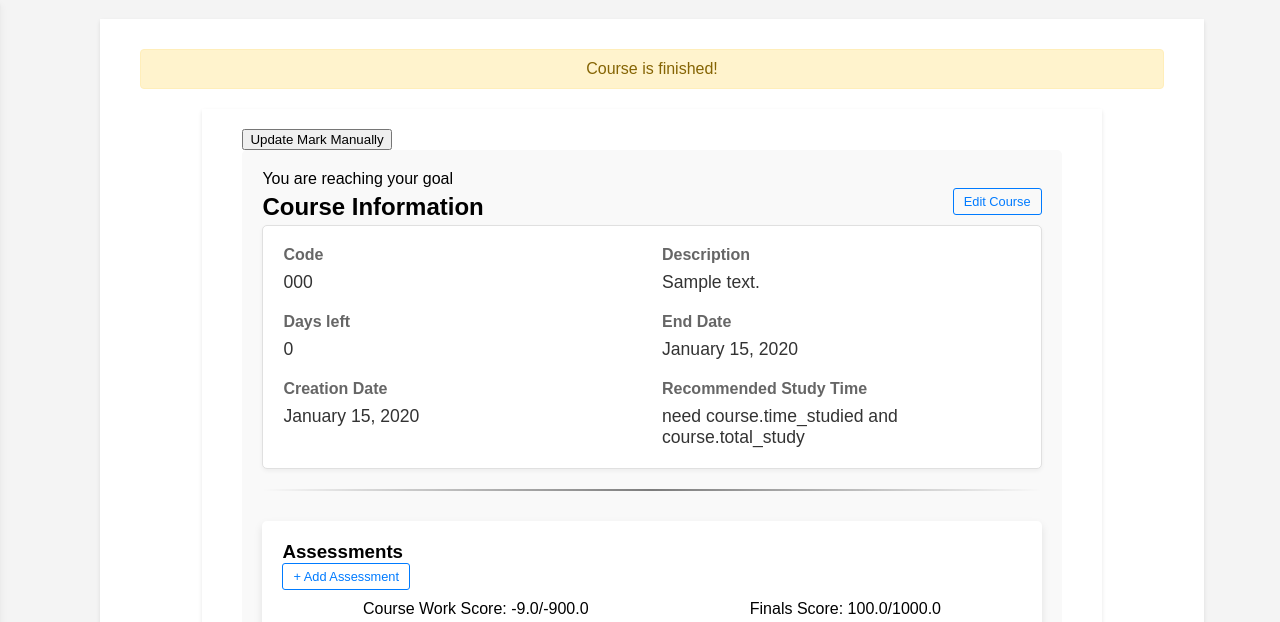
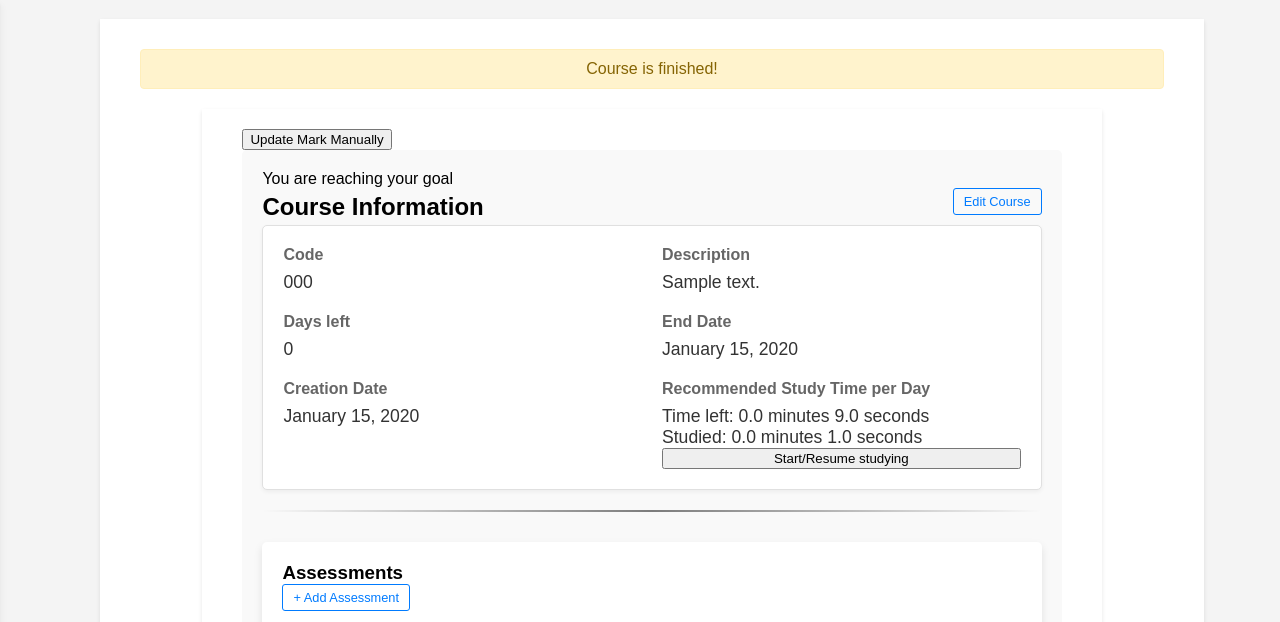
Before and after one commit to JoshuaChou10/GradeGenius, a Flask app: page /course/1 in a window 1280 px wide. Shown: the part 119-741 px from the top of the page. Run offline with Flask 3, Linux system fonts and the light colour scheme; a user stored in the database is signed in; tables that the repository leaves empty hold one stand-in row (values such as "Sample post").

Commit message:
Added study timer, and guest restrictions

```diff
--- a/helpers.py
+++ b/helpers.py
@@ -31,7 +31,7 @@
 def check_grade_change(course, prev_grade, action):
     course_grade = get_attr(course, 'grade')
     if prev_grade != course_grade:
-        flash(f"Assessment successfully {action}. Grade {'increased' if course_grade > prev_grade else 'decreased'} from {prev_grade}% to {course_grade}%",'info')
+        flash(f"Assessment successfully {action}. Grade {'increased' if course_grade > prev_grade else 'decreased'} from {prev_grade}% to {course_grade}%",'info' if prev_grade>course_grade else 'success')
     else:
         flash(f"Assessment successfully {action}. Grade stayed the same",'info')
 
--- a/models.py
+++ b/models.py
@@ -38,14 +38,14 @@
     description=db.Column(db.String(500), nullable=True)
     creation_date = db.Column(db.DateTime, nullable=False)
     end_date = db.Column(db.DateTime, nullable=False)
-    # description = db.Column(db.Text, nullable=True)
-    # date_created = db.Column(db.DateTime, default=datetime.utcnow)
     assessments = db.relationship('Assessment', backref='course', lazy=True)  # Relationship with Assessment
     starting_grade=db.Column(db.Float, nullable=False)
     starting_marks=db.Column(db.Float, nullable=False)
     grade=db.Column(db.Float, nullable=False)
     total_marks=db.Column(db.Float, nullable=False)
     goal = db.Column(db.Integer, nullable=False)  # Goal for the course (e.g., target grade or outcome)
+    total_study=db.Column(db.Float, nullable=False)
+    time_studied=db.Column(db.Float, nullable=False, default=0)
     def days_remaining(self):
         current_date = datetime.utcnow()
         difference = self.end_date - current_date
--- a/routes/course.py
+++ b/routes/course.py
@@ -1,5 +1,5 @@
 from routes.user import check_course_ownership
-from flask import session, request, redirect, url_for, render_template,flash
+from flask import session, request, redirect, url_for, render_template,flash,jsonify
 from helpers import get_weights
 
 import uuid
@@ -54,6 +54,7 @@
         end_date_str= request.form.get('end_date')
         end_date = datetime.strptime(end_date_str, '%Y-%m-%d')  # Assuming end_date is in 'YYYY-MM-DD' format
         grade= request.form.get('grade')
+        total_study= request.form.get('total_study')*60 #store in seconds
         if not grade:
             grade=0.0
         else:
@@ -78,18 +79,21 @@
                                 starting_marks=total_marks,
                                 grade=grade,
                                 total_marks=total_marks,
-                                goal=goal)
+                                goal=goal,
+                                total_study=total_study
+                                )
+
             db.session.add(new_course)
             db.session.commit()
             return redirect(url_for('course_details', course_id=new_course.id))
         # If the user is not logged in, store the course data temporarily in the session
         else:
 
-
             if 'temporary_courses' not in session:
                 session['temporary_courses'] = []
-
-
+            if len(session['temporary_courses'])>=2:
+                flash("signup_prompt","info")
+                return redirect(url_for('dashboard'))
             temp_id = int(uuid.uuid4())
             session['temporary_courses'].append({
                     'id': temp_id,
@@ -111,7 +115,11 @@
         else:
             flash("Course successfully added! Sign up to save your progress.","success")
         return redirect(url_for('dashboard'))
-
+    if 'user_id' not in session:
+        if len(session['temporary_courses'])>=2:
+            flash("Signup to add more courses!","warning")
+            flash("signup_prompt","info")
+            return redirect(url_for('dashboard'))
     return render_template('add_course.html',action="Add")
 
 @app.route('/course/<int:course_id>/edit', methods=['POST', 'GET'])
@@ -143,7 +151,8 @@
             'starting_grade':float(request.form.get('starting_grade')) if request.form.get('starting_grade') else 0.0,
             'starting_marks':float(request.form.get('starting_marks')) if request.form.get('starting_marks') else 0.0,
             'grade': float(request.form.get('grade')) if request.form.get('grade') else 0.0,
-            'goal': float(request.form.get('goal'))
+            'goal': float(request.form.get('goal')),
+            'total_study':float(request.form.get('total_study'))*60
         }
 
         if 'user_id' in session:
@@ -204,3 +213,33 @@
         if not course:
             return render_template("not_found.html")
     return redirect(url_for('course_details',course_id=course_id))
+
+
+@app.route('/course/<int:course_id>/update_study_times', methods=['POST'])
+@check_course_ownership
+def update_study_times(course_id):
+    if 'user_id' in session:
+        data = request.json
+        course = Course.query.get(course_id)
+        if course:
+            course.total_study-=data['time_studied']
+            course.time_studied += data['time_studied']
+            db.session.commit()
+            return '', 204  # No Content response
+    else:
+        flash("signup_prompt","info")
+    return 'Course not found', 404
+
+@app.route('/course/<int:course_id>/update_total_study', methods=['POST'])
+@check_course_ownership
+def update_total_study(course_id):
+    if 'user_id' in session:
+        total_study=request.form.get("total_study")
+        course = Course.query.get(course_id)
+        if course:
+            course.total_study=total_study
+            db.session.commit()
+            return '', 204  # No Content response
+    else:
+        flash("signup_prompt","info")
+    return 'Course not found', 404
--- a/routes/user.py
+++ b/routes/user.py
@@ -89,9 +89,6 @@
             return redirect(url_for('login'))
 
         goal = request.form.get("goal")
-
-        # Validate and process 'goal' as needed here
-
         user.goal = goal
         try:
             db.session.commit()
--- a/static/css/dashboard.css
+++ b/static/css/dashboard.css
@@ -105,6 +105,7 @@
     border-radius: 8px;
     box-shadow: 0 4px 8px rgba(0, 0, 0, 0.1); /* Soft shadow for depth */
     margin-left: 2%; /* Spacing between courses list and goal section */
+    margin-top:5rem;
 }
 
 .goal-section h2 {
--- a/templates/add_assessment.html
+++ b/templates/add_assessment.html
@@ -30,7 +30,7 @@
             </div>
 
             <div class="form-group">
-                <label for="isFinal">Exam or Culminating?:</label>
+                <label for="isFinal">Final Assessment?</label>
                 <select id="isFinal" name="isFinal" class="form-control" onchange="showHideWeightInput()">
                     <option value="no" {% if not (assessment and assessment.weight) %}selected{% endif %}>No</option>
                     <option value="yes" {% if assessment and assessment.weight %}selected{% endif %}>Yes</option>
@@ -38,7 +38,7 @@
             </div>
             <div class="form-group" id="weightInput" style="{{ 'display:block;' if assessment and assessment.weight else 'display:none;' }}">
                 <label for="weight">Weight (%):</label>
-                <input type="number" placeholder="Enter weight in percent" id="weight" name="weight" class="form-control" min="0" max="100" value="{{ assessment.weight*100 if assessment and assessment.weight and action == 'Edit' else (session['form_data']['weight']*100 if 'form_data' in session and 'weight' in session['form_data'] else '') }}" >
+                <input type="number" step="0.1" placeholder="Enter weight in percent" id="weight" name="weight" class="form-control" min="0" max="100" value="{{ assessment.weight*100 if assessment and assessment.weight and action == 'Edit' else (session['form_data']['weight']*100 if 'form_data' in session and 'weight' in session['form_data'] else '') }}" >
             </div>
 
             <button type="submit" class="btn btn-primary">{{ action }} Assessment</button>
--- a/templates/course_details.html
+++ b/templates/course_details.html
@@ -77,9 +77,21 @@
                     <p>{{course.creation_date.date().strftime('%B %d, %Y') }}</p>
                 </div>
                 <div class="info-item">
-                    <label>Recommended Study Time</label>
-                    <p>need course.time_studied and course.total_study</p>
+                    <label>Recommended Study Time per Day</label>
+                    <p>Time left:
+                        <span id="time-left">
+                            {{ (course.total_study - course.time_studied) // 60 }} minutes
+                            {{ (course.total_study - course.time_studied) % 60 }} seconds
+                        </span>
+                    </p>
+                    <p>Studied:
+                        <span id="time-studied">{{ course.time_studied // 60 }}</span> minutes
+                        <span id="time-studied-seconds">{{ course.time_studied % 60 }}</span> seconds
+                    </p>
+                    <button id="study-button" data-course-id="{{ course.id }}" data-time-left="{{ course.total_study - course.time_studied }}" data-time-studied="{{ course.time_studied }}">Start/Resume studying</button>
+
                 </div>
+
 
         </div>
             <hr class="section-separator">
@@ -209,6 +221,58 @@
     }
 }
 
-    </script>
+document.addEventListener('DOMContentLoaded', function() {
+    const studyButton = document.getElementById('study-button');
+    let studyInterval;
+    let timeLeft = parseInt(studyButton.getAttribute('data-time-left'), 10);
+    let timeStudied = parseInt(studyButton.getAttribute('data-time-studied'), 10);
+    const timeLeftDisplay = document.getElementById('time-left');
+    const timeStudiedDisplay = document.getElementById('time-studied');
+    const timeStudiedSecondsDisplay = document.getElementById('time-studied-seconds');
+
+    studyButton.addEventListener('click', function() {
+        let isStudying = studyButton.getAttribute('data-studying') === 'true';
+        const courseId = studyButton.getAttribute('data-course-id');
+        isStudying = !isStudying;
+        studyButton.setAttribute('data-studying', isStudying.toString());
+
+        if (isStudying) {
+            studyButton.textContent = 'Stop studying';
+            studyInterval = setInterval(() => {
+                if (timeLeft > 0) {
+                    timeLeft -= 1;
+                    timeStudied += 1;
+
+                    // Update the displayed time
+                    timeLeftDisplay.textContent = Math.floor(timeLeft / 60) + ' minutes ' + (timeLeft % 60) + ' seconds';
+                    timeStudiedDisplay.textContent = Math.floor(timeStudied / 60) ;
+                    timeStudiedSecondsDisplay.textContent = (timeStudied % 60) ;
+                } else {
+                    clearInterval(studyInterval);
+                    studyButton.disabled = true;
+                    studyButton.textContent = 'Time up!';
+                    updateStudyTimes(courseId, timeStudied);
+                }
+            }, 1000);
+        } else {
+            clearInterval(studyInterval);
+            updateStudyTimes(courseId, timeStudied);
+            studyButton.textContent = 'Start/Resume studying';
+        }
+    });
+
+    function updateStudyTimes(courseId, timeStudied) {
+        fetch(`/course/${courseId}/update_study_times`, {
+            method: 'POST',
+            headers: {
+                'Content-Type': 'application/json'
+            },
+            body: JSON.stringify({ time_studied: timeStudied })
+        })
+        .catch(error => console.error('Error:', error));
+    }
+});
+</script>
+
 
 {% endblock %}
```
Also changed, not shown: templates/add_course.html (+7 -1 lines), templates/dashboard.html (+14 -0 lines).
